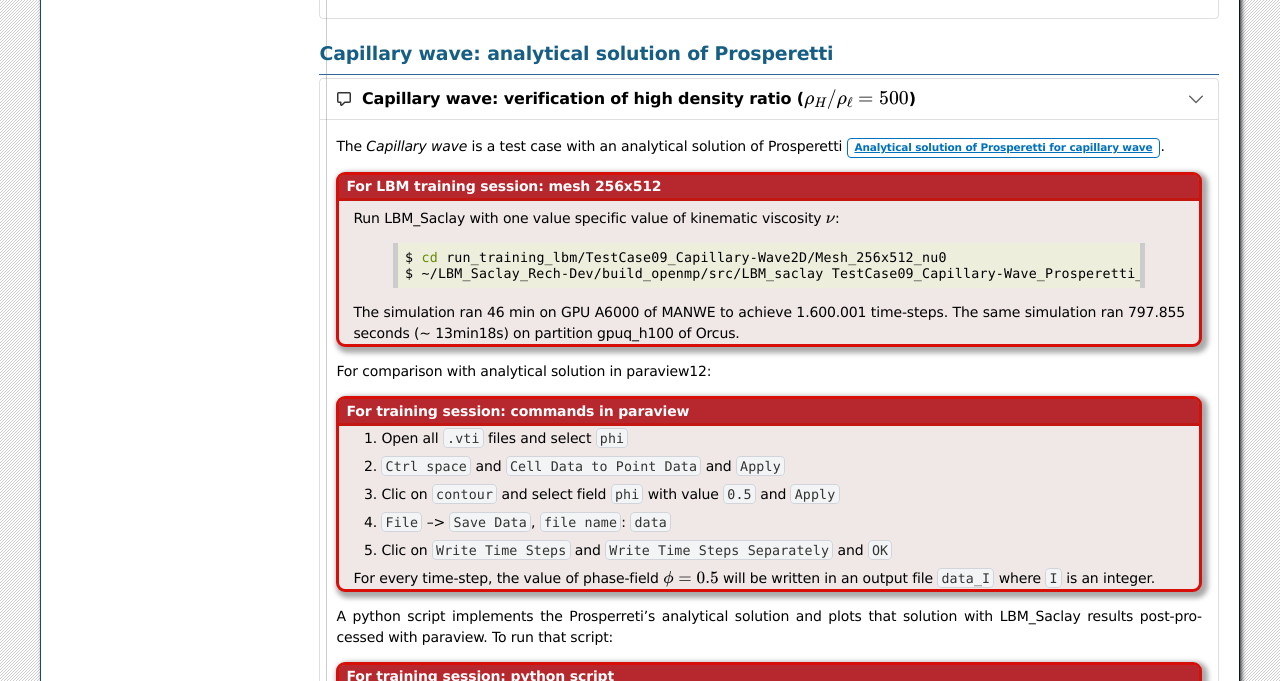
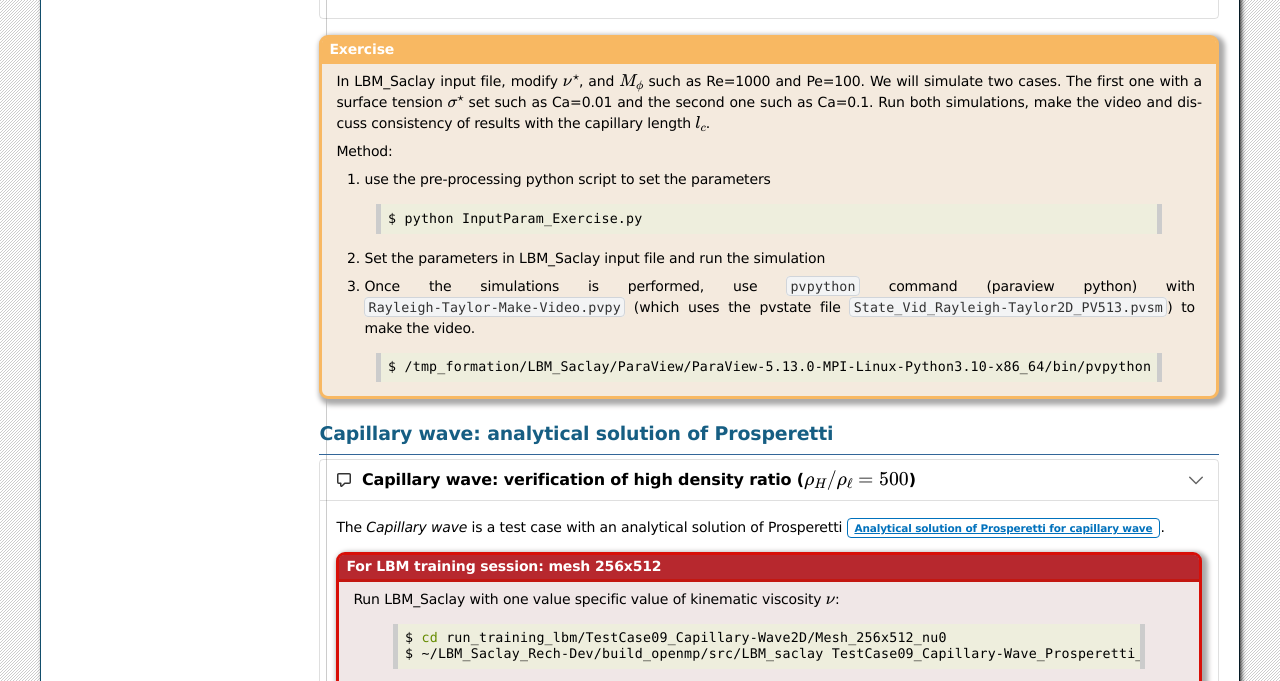
Before and after one commit to cea-lbm-saclay/LBM_Saclay_Documentation, a Sphinx documentation site: the page built from doc/src_doc/01_USER_GUIDE/RUN_TRAINING_LBM/Test_Cases_Two_Phase_PartA.rst, in a window 1280 px wide and 900 px high, scrolled down 4243 px, cut to the strip 219-900 px from the top of the window. Built offline with Sphinx 7.4.7, drawn with Linux system fonts in a browser that asks for light colours; cross-references to code outside the pages are shown as plain code.

Commit message:
Add exercise Rayleigh-Taylor

```diff
--- a/doc/src_doc/01_USER_GUIDE/RUN_TRAINING_LBM/Test_Cases_Two_Phase_PartA.rst
+++ b/doc/src_doc/01_USER_GUIDE/RUN_TRAINING_LBM/Test_Cases_Two_Phase_PartA.rst
@@ -249,6 +249,28 @@ Rayleigh-Taylor instability
 
          <video controls src="../../../_static/Vid_Rayleigh-Taylor_Instability.webm" width="400" height="550"> </video>
 
+.. admonition:: Exercise
+   :class: important
+
+   In LBM_Saclay input file, modify :math:`\nu^{\star}`, and :math:`M_{\phi}` such as Re=1000 and Pe=100. We will simulate two cases. The first one with a surface tension :math:`\sigma^{\star}` set such as Ca=0.01 and the second one such as Ca=0.1. Run both simulations, make the video and discuss consistency of results with the capillary length :math:`l_c`.
+
+   Method:
+
+   1) use the pre-processing python script to set the parameters
+
+    .. code-block:: shell
+
+       $ python InputParam_Exercise.py
+
+   2) Set the parameters in LBM_Saclay input file and run the simulation
+
+   3) Once the simulations is performed, use ``pvpython`` command (paraview python) with ``Rayleigh-Taylor-Make-Video.pvpy`` (which uses the pvstate file ``State_Vid_Rayleigh-Taylor2D_PV513.pvsm``) to make the video.
+
+    .. code-block:: shell
+
+       $ /tmp_formation/LBM_Saclay/ParaView/ParaView-5.13.0-MPI-Linux-Python3.10-x86_64/bin/pvpython Rayleigh-Taylor-Make-Video.pvpy
+
+
 Capillary wave: analytical solution of Prosperetti
 --------------------------------------------------
 
--- a/doc/src_doc/01_USER_GUIDE/SET_OWN_PARAMETERS/LawOfSimilarity_Poiseuille.rst
+++ b/doc/src_doc/01_USER_GUIDE/SET_OWN_PARAMETERS/LawOfSimilarity_Poiseuille.rst
@@ -95,7 +95,10 @@ We can derive the time step:
 Second choice of parameters: :math:`L^{\star}` and :math:`\nu^{\star}`
 ^^^^^^^^^^^^^^^^^^^^^^^^^^^^^^^^^^^^^^^^^^^^^^^^^^^^^^^^^^^^^^^^^^^^^^
 
-From the previous set of parameters, one solution to keep the simulation stable is to set :math:`L^{\star}` and :math:`\nu^{\star}` such that :math:`u_{max}^{\star}/10=0.208`. To achieve that, for a given Reynolds number, it is sufficient to multiply by five the dimensionless width :math:`L_{1}^{\star}\times5` and divide by two the kinematic viscosity :math:`\nu_{1}^{\star}/2`.
+.. admonition:: Divide :math:`u_{max}^{\star}` by 10
+   :class: warning
+
+   From the previous set of parameters, one solution to keep the simulation stable is to set :math:`L^{\star}` and :math:`\nu^{\star}` such that :math:`u_{max}^{\star}/10=0.208`. To achieve that, for a given Reynolds number, it is sufficient to multiply by five the dimensionless width :math:`L_{1}^{\star}\times5` and divide by two the kinematic viscosity :math:`\nu_{1}^{\star}/2`.
 
 - :math:`L^{\star}=L_{1}^{\star}\times5=100`, means that the number of nodes is :math:`N_y=100`. We can derive the space-step by:
 
```
